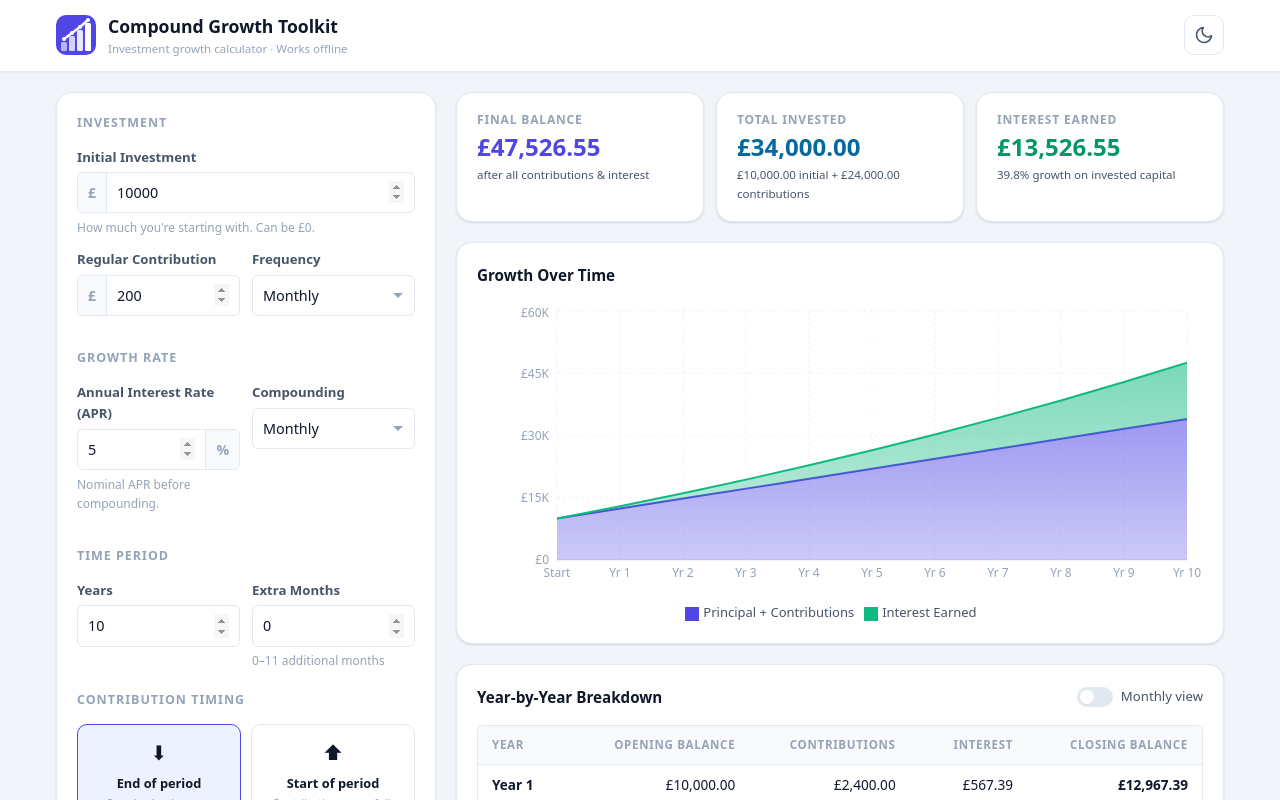
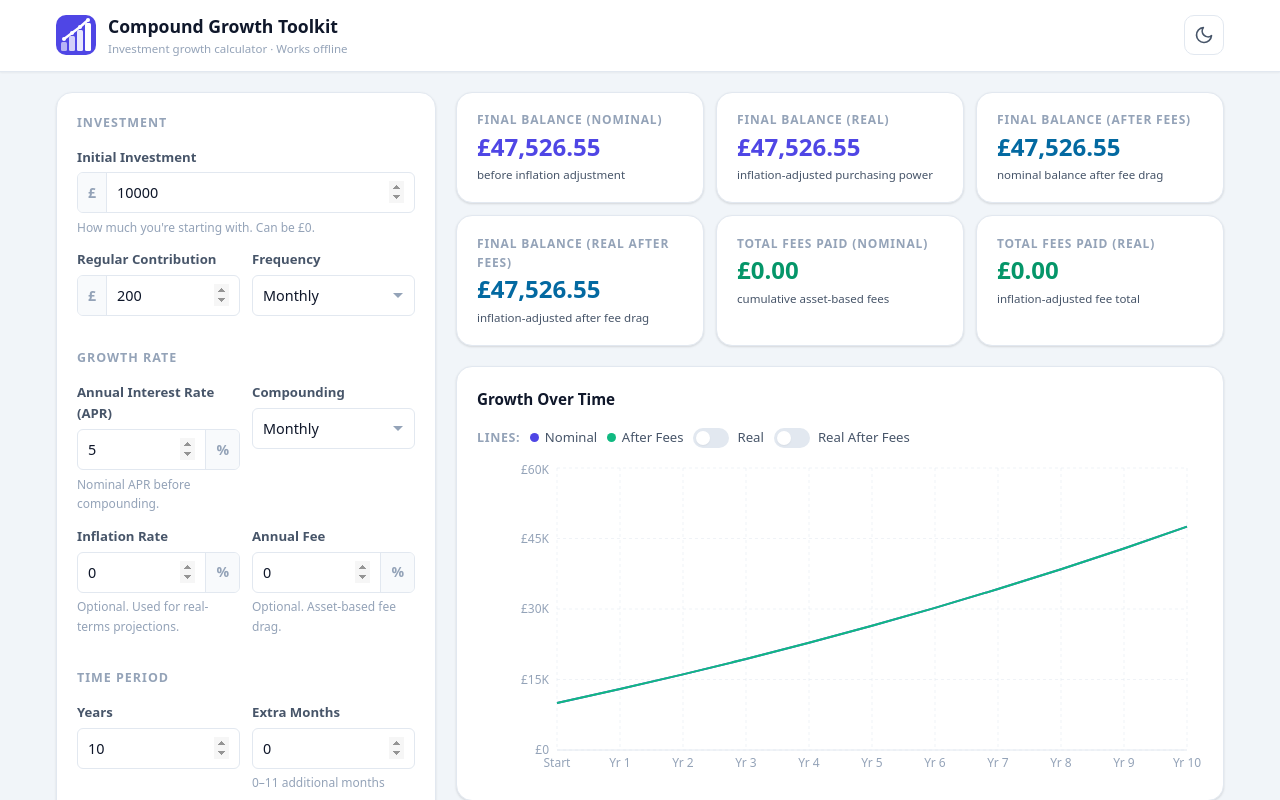
Before and after one commit to HenryBerkin/compound-toolkit, a React (Vite) app: page / in a window 1280 px wide. Shown: the top 800 px of the page. Built offline with nearby package versions, Linux system fonts and the light colour scheme.

Commit message:
feat(ui): add inflation and fee controls with real/after-fee views

```diff
--- a/src/App.tsx
+++ b/src/App.tsx
@@ -126,7 +126,7 @@ export default function App() {
 
             {result && validInputs && (
               <>
-                <ResultsSummary result={result} principal={validInputs.principal} />
+                <ResultsSummary result={result} />
                 <GrowthChart inputs={validInputs} result={result} />
                 <BreakdownTable result={result} />
               </>
@@ -156,7 +156,7 @@ export default function App() {
       <footer className="app-footer">
         <p>
           Compound Growth Toolkit — illustrative projections only, not financial advice.&nbsp;
-          Assumes constant APR, no inflation adjustment or tax.
+          Assumes constant APR, inflation and fee rates; excludes tax and market volatility.
         </p>
       </footer>
     </div>
--- a/src/components/CalculatorForm.tsx
+++ b/src/components/CalculatorForm.tsx
@@ -153,6 +153,56 @@ export const CalculatorForm: FC<Props> = ({ form, errors, onChange }) => {
             </select>
           </Field>
         </div>
+
+        <div className="form-row">
+          <Field
+            id="inflationPercent"
+            label="Inflation Rate"
+            error={errors.inflationPercent}
+            hint="Optional. Used for real-terms projections."
+          >
+            <div className="input-group">
+              <input
+                id="inflationPercent"
+                type="number"
+                inputMode="decimal"
+                className="form-control"
+                value={form.inflationPercent ?? ''}
+                onChange={field('inflationPercent')}
+                min="0"
+                max="20"
+                step="any"
+                aria-describedby={errors.inflationPercent ? 'inflationPercent-error' : undefined}
+                placeholder="0.00"
+              />
+              <span className="input-suffix">%</span>
+            </div>
+          </Field>
+
+          <Field
+            id="annualFeePercent"
+            label="Annual Fee"
+            error={errors.annualFeePercent}
+            hint="Optional. Asset-based fee drag."
+          >
+            <div className="input-group">
+              <input
+                id="annualFeePercent"
+                type="number"
+                inputMode="decimal"
+                className="form-control"
+                value={form.annualFeePercent ?? ''}
+                onChange={field('annualFeePercent')}
+                min="0"
+                max="10"
+                step="any"
+                aria-describedby={errors.annualFeePercent ? 'annualFeePercent-error' : undefined}
+                placeholder="0.00"
+              />
+              <span className="input-suffix">%</span>
+            </div>
+          </Field>
+        </div>
       </fieldset>
 
       {/* ── Time Period ───────────────────────────────────────────────────── */}
--- a/src/components/GrowthChart.tsx
+++ b/src/components/GrowthChart.tsx
@@ -1,17 +1,15 @@
-import type { FC } from 'react';
+import { useState, type FC } from 'react';
 import {
-  AreaChart,
-  Area,
+  LineChart,
+  Line,
   XAxis,
   YAxis,
   CartesianGrid,
   Tooltip,
-  Legend,
   ResponsiveContainer,
   type TooltipProps,
 } from 'recharts';
 import type { CalcInputs, CalcResult } from '../types';
-import { buildChartData } from '../lib/calc';
 import { formatGBP, formatGBPCompact } from '../lib/format';
 
 interface Props {
@@ -21,37 +19,32 @@ interface Props {
 
 // ─── Custom tooltip ────────────────────────────────────────────────────────────
 
-type TPayload = { invested: number; interest: number };
+type ChartRow = {
+  name: string;
+  nominal: number;
+  afterFees: number;
+  real: number;
+  realAfterFees: number;
+};
 
 const CustomTooltip: FC<TooltipProps<number, string>> = ({ active, payload, label }) => {
   if (!active || !payload?.length) return null;
-
-  const data = payload[0]?.payload as TPayload | undefined;
-  if (!data) return null;
-
-  const balance = (data.invested ?? 0) + (data.interest ?? 0);
-  const invested = data.invested ?? 0;
-  const interest = data.interest ?? 0;
 
   return (
     <div className="chart-tooltip">
       <p className="chart-tooltip__label">{label}</p>
       <ul className="chart-tooltip__list">
-        <li>
-          <span className="chart-tooltip__dot chart-tooltip__dot--balance" aria-hidden="true" />
-          <span className="chart-tooltip__key">Total Balance</span>
-          <span className="chart-tooltip__val">{formatGBP(balance)}</span>
-        </li>
-        <li>
-          <span className="chart-tooltip__dot chart-tooltip__dot--invested" aria-hidden="true" />
-          <span className="chart-tooltip__key">Invested</span>
-          <span className="chart-tooltip__val">{formatGBP(invested)}</span>
-        </li>
-        <li>
-          <span className="chart-tooltip__dot chart-tooltip__dot--interest" aria-hidden="true" />
-          <span className="chart-tooltip__key">Interest</span>
-          <span className="chart-tooltip__val">{formatGBP(interest)}</span>
-        </li>
+        {payload.map((entry) => (
+          <li key={entry.dataKey}>
+            <span
+              className="chart-tooltip__dot"
+              aria-hidden="true"
+              style={{ background: entry.color }}
+            />
+            <span className="chart-tooltip__key">{entry.name}</span>
+            <span className="chart-tooltip__val">{formatGBP(Number(entry.value ?? 0))}</span>
+          </li>
+        ))}
       </ul>
     </div>
   );
@@ -60,27 +53,70 @@ const CustomTooltip: FC<TooltipProps<number, string>> = ({ active, payload, labe
 // ─── Chart ────────────────────────────────────────────────────────────────────
 
 export const GrowthChart: FC<Props> = ({ inputs, result }) => {
-  const data = buildChartData(inputs, result);
+  const [showReal, setShowReal] = useState(false);
+  const [showRealAfterFees, setShowRealAfterFees] = useState(false);
+
+  const data: ChartRow[] = [
+    {
+      name: 'Start',
+      nominal: inputs.principal,
+      afterFees: inputs.principal,
+      real: inputs.principal,
+      realAfterFees: inputs.principal,
+    },
+    ...result.yearlyBreakdown.map((row) => {
+      const discount = row.realEndingBalance === 0 ? 1 : row.endingBalance / row.realEndingBalance;
+      return {
+        name: `Yr ${row.year}`,
+        nominal: row.endingBalance,
+        afterFees: row.endingBalanceAfterFees,
+        real: row.realEndingBalance,
+        realAfterFees: row.endingBalanceAfterFees / discount,
+      };
+    }),
+  ];
 
   if (data.length < 2) return null;
 
   return (
     <section className="chart-section card" aria-label="Balance growth chart">
       <h2 className="section-title">Growth Over Time</h2>
+      <div className="chart-controls">
+        <span className="chart-controls-label">Lines:</span>
+        <span className="chart-legend-item">
+          <span className="chart-legend-dot chart-legend-dot--nominal" aria-hidden="true" />
+          Nominal
+        </span>
+        <span className="chart-legend-item">
+          <span className="chart-legend-dot chart-legend-dot--after-fee" aria-hidden="true" />
+          After Fees
+        </span>
+        <label className="toggle-label">
+          <input
+            type="checkbox"
+            className="toggle-input"
+            checked={showReal}
+            onChange={(e) => setShowReal(e.target.checked)}
+            aria-label="Show real balance line"
+          />
+          <span className="toggle-track" aria-hidden="true" />
+          <span className="toggle-text">Real</span>
+        </label>
+        <label className="toggle-label">
+          <input
+            type="checkbox"
+            className="toggle-input"
+            checked={showRealAfterFees}
+            onChange={(e) => setShowRealAfterFees(e.target.checked)}
+            aria-label="Show real after-fees balance line"
+          />
+          <span className="toggle-track" aria-hidden="true" />
+          <span className="toggle-text">Real After Fees</span>
+        </label>
+      </div>
       <div className="chart-wrapper">
         <ResponsiveContainer width="100%" height={320}>
-          <AreaChart data={data} margin={{ top: 8, right: 16, left: 8, bottom: 0 }}>
-            <defs>
-              <linearGradient id="colorInvested" x1="0" y1="0" x2="0" y2="1">
-                <stop offset="5%" stopColor="var(--color-chart-invested)" stopOpacity={0.9} />
-                <stop offset="95%" stopColor="var(--color-chart-invested)" stopOpacity={0.5} />
-              </linearGradient>
-              <linearGradient id="colorInterest" x1="0" y1="0" x2="0" y2="1">
-                <stop offset="5%" stopColor="var(--color-chart-interest)" stopOpacity={0.9} />
-                <stop offset="95%" stopColor="var(--color-chart-interest)" stopOpacity={0.5} />
-              </linearGradient>
-            </defs>
-
+          <LineChart data={data} margin={{ top: 8, right: 16, left: 8, bottom: 0 }}>
             <CartesianGrid
               strokeDasharray="3 3"
               stroke="var(--color-border)"
@@ -101,31 +137,49 @@ export const GrowthChart: FC<Props> = ({ inputs, result }) => {
               width={72}
             />
             <Tooltip content={<CustomTooltip />} />
-            <Legend
-              iconType="square"
-              wrapperStyle={{ fontSize: '13px', paddingTop: '12px' }}
-            />
-            <Area
+            <Line
               type="monotone"
-              dataKey="invested"
-              stackId="balance"
+              dataKey="nominal"
+              name="Nominal"
               stroke="var(--color-chart-invested)"
-              fill="url(#colorInvested)"
-              name="Principal + Contributions"
-              activeDot={{ r: 5 }}
+              dot={false}
+              activeDot={{ r: 4 }}
               strokeWidth={2}
             />
-            <Area
+            <Line
               type="monotone"
-              dataKey="interest"
-              stackId="balance"
+              dataKey="afterFees"
+              name="After Fees"
               stroke="var(--color-chart-interest)"
-              fill="url(#colorInterest)"
-              name="Interest Earned"
-              activeDot={{ r: 5 }}
+              dot={false}
+              activeDot={{ r: 4 }}
               strokeWidth={2}
             />
-          </AreaChart>
+            {showReal && (
+              <Line
+                type="monotone"
+                dataKey="real"
+                name="Real"
+                stroke="var(--color-chart-real)"
+                strokeDasharray="6 4"
+                dot={false}
+                activeDot={{ r: 4 }}
+                strokeWidth={2}
+              />
+            )}
+            {showRealAfterFees && (
+              <Line
+                type="monotone"
+                dataKey="realAfterFees"
+                name="Real After Fees"
+                stroke="var(--color-chart-real-after-fee)"
+                strokeDasharray="6 4"
+                dot={false}
+                activeDot={{ r: 4 }}
+                strokeWidth={2}
+              />
+            )}
+          </LineChart>
         </ResponsiveContainer>
       </div>
     </section>
--- a/src/components/ResultsSummary.tsx
+++ b/src/components/ResultsSummary.tsx
@@ -4,36 +4,45 @@ import { formatGBP } from '../lib/format';
 
 interface Props {
   result: CalcResult;
-  principal: number;
 }
 
-export const ResultsSummary: FC<Props> = ({ result, principal }) => {
-  const { finalBalance, totalContributions, totalInterest } = result;
-  const totalInvested = principal + totalContributions;
-  const growthPct = totalInvested > 0 ? (totalInterest / totalInvested) * 100 : 0;
-
+export const ResultsSummary: FC<Props> = ({ result }) => {
   return (
     <div className="results-summary">
       <div className="summary-card summary-card--balance">
-        <span className="summary-label">Final Balance</span>
-        <span className="summary-value">{formatGBP(finalBalance)}</span>
-        <span className="summary-sub">after all contributions &amp; interest</span>
+        <span className="summary-label">Final Balance (Nominal)</span>
+        <span className="summary-value">{formatGBP(result.finalBalance)}</span>
+        <span className="summary-sub">before inflation adjustment</span>
+      </div>
+
+      <div className="summary-card summary-card--balance">
+        <span className="summary-label">Final Balance (Real)</span>
+        <span className="summary-value">{formatGBP(result.finalBalanceReal)}</span>
+        <span className="summary-sub">inflation-adjusted purchasing power</span>
       </div>
 
       <div className="summary-card summary-card--invested">
-        <span className="summary-label">Total Invested</span>
-        <span className="summary-value">{formatGBP(totalInvested)}</span>
-        <span className="summary-sub">
-          {formatGBP(principal)} initial + {formatGBP(totalContributions)} contributions
-        </span>
+        <span className="summary-label">Final Balance (After Fees)</span>
+        <span className="summary-value">{formatGBP(result.finalBalanceAfterFees)}</span>
+        <span className="summary-sub">nominal balance after fee drag</span>
+      </div>
+
+      <div className="summary-card summary-card--invested">
+        <span className="summary-label">Final Balance (Real After Fees)</span>
+        <span className="summary-value">{formatGBP(result.finalBalanceAfterFeesReal)}</span>
+        <span className="summary-sub">inflation-adjusted after fee drag</span>
       </div>
 
       <div className="summary-card summary-card--interest">
-        <span className="summary-label">Interest Earned</span>
-        <span className="summary-value">{formatGBP(totalInterest)}</span>
-        <span className="summary-sub">
-          {growthPct.toFixed(1)}% growth on invested capital
-        </span>
+        <span className="summary-label">Total Fees Paid (Nominal)</span>
+        <span className="summary-value">{formatGBP(result.totalFeesPaidNominal)}</span>
+        <span className="summary-sub">cumulative asset-based fees</span>
+      </div>
+
+      <div className="summary-card summary-card--interest">
+        <span className="summary-label">Total Fees Paid (Real)</span>
+        <span className="summary-value">{formatGBP(result.totalFeesPaidReal)}</span>
+        <span className="summary-sub">inflation-adjusted fee total</span>
       </div>
     </div>
   );
--- a/src/components/ScenarioManager.tsx
+++ b/src/components/ScenarioManager.tsx
@@ -94,6 +94,8 @@ export const ScenarioManager: FC<Props> = ({
               totalMonths % 12 === 0
                 ? `${totalMonths / 12}yr`
                 : `${Math.floor(totalMonths / 12)}yr ${totalMonths % 12}mo`;
+            const inflationLabel = `${((s.inputs.inflationRate ?? 0) * 100).toFixed(2)}% inf`;
+            const feeLabel = `${((s.inputs.annualFeeRate ?? 0) * 100).toFixed(2)}% fee`;
 
             return (
               <li
@@ -104,7 +106,7 @@ export const ScenarioManager: FC<Props> = ({
                   <span className="scenario-name">{s.name}</span>
                   <span className="scenario-meta">
                     {formatGBP(s.inputs.principal)} · {(s.inputs.apr * 100).toFixed(2)}% APR ·{' '}
-                    {durationLabel}
+                    {inflationLabel} · {feeLabel} · {durationLabel}
                   </span>
                 </div>
                 <div className="scenario-actions">
--- a/src/index.css
+++ b/src/index.css
@@ -70,6 +70,8 @@ textarea {
   /* Chart */
   --color-chart-invested: #4f46e5;
   --color-chart-interest: #10b981;
+  --color-chart-real: #0284c7;
+  --color-chart-real-after-fee: #f59e0b;
 
   /* Shadows */
   --shadow-xs: 0 1px 2px rgba(0, 0, 0, 0.05);
@@ -115,6 +117,8 @@ textarea {
   --color-interest-text: #34d399;
   --color-chart-invested: #6366f1;
   --color-chart-interest: #10b981;
+  --color-chart-real: #38bdf8;
+  --color-chart-real-after-fee: #fbbf24;
   --shadow-xs: 0 1px 2px rgba(0, 0, 0, 0.3);
   --shadow-sm: 0 1px 3px rgba(0, 0, 0, 0.4), 0 1px 2px rgba(0, 0, 0, 0.3);
   --shadow-md: 0 4px 6px rgba(0, 0, 0, 0.4), 0 2px 4px rgba(0, 0, 0, 0.3);
@@ -602,6 +606,45 @@ select.form-control {
   overflow: hidden;
 }
 
+.chart-controls {
+  display: flex;
+  align-items: center;
+  flex-wrap: wrap;
+  gap: 0.625rem;
+  margin-bottom: 0.75rem;
+}
+
+.chart-controls-label {
+  font-size: 0.78rem;
+  color: var(--color-text-muted);
+  font-weight: 700;
+  letter-spacing: 0.05em;
+  text-transform: uppercase;
+}
+
+.chart-legend-item {
+  display: inline-flex;
+  align-items: center;
+  gap: 0.35rem;
+  font-size: 0.82rem;
+  color: var(--color-text-secondary);
+}
+
+.chart-legend-dot {
+  width: 9px;
+  height: 9px;
+  border-radius: 50%;
+  display: inline-block;
+}
+
+.chart-legend-dot--nominal {
+  background: var(--color-chart-invested);
+}
+
+.chart-legend-dot--after-fee {
+  background: var(--color-chart-interest);
+}
+
 .chart-tooltip {
   background: var(--color-surface);
   border: 1px solid var(--color-border);
@@ -690,6 +733,19 @@ select.form-control {
   flex-wrap: wrap;
 }
 
+.breakdown-select-label {
+  display: inline-flex;
+  align-items: center;
+  gap: 0.5rem;
+  font-size: 0.8rem;
+  color: var(--color-text-secondary);
+  font-weight: 600;
+}
+
+.breakdown-select {
+  min-width: 170px;
+}
+
 .breakdown-note {
   font-size: 0.75rem;
   color: var(--color-text-muted);
@@ -766,7 +822,7 @@ select.form-control {
   width: 100%;
   border-collapse: collapse;
   font-size: 0.85rem;
-  white-space: nowrap;
+  white-space: normal;
 }
 
 .breakdown-table th {
@@ -779,6 +835,9 @@ select.form-control {
   padding: 0.6rem 0.875rem;
   border-bottom: 1px solid var(--color-border);
   text-align: left;
+  white-space: normal;
+  line-height: 1.25;
+  vertical-align: bottom;
 }
 
 .breakdown-table th.num,
@@ -790,6 +849,7 @@ select.form-control {
   padding: 0.55rem 0.875rem;
   border-bottom: 1px solid var(--color-border);
   color: var(--color-text);
+  white-space: nowrap;
 }
 
 .breakdown-table tr:last-child td {
@@ -804,6 +864,10 @@ select.form-control {
   background: var(--color-surface-raised);
   border-top: 2px solid var(--color-border);
   border-bottom: none;
+}
+
+.breakdown-table td.num {
+  font-variant-numeric: tabular-nums;
 }
 
 .year-cell {
@@ -836,6 +900,29 @@ select.form-control {
   font-weight: 600;
   color: var(--color-balance-text);
   font-variant-numeric: tabular-nums;
+}
+
+.breakdown-table--year-sticky th.col-year,
+.breakdown-table--year-sticky td.year-cell {
+  position: sticky;
+  left: 0;
+  z-index: 2;
+  background: var(--color-surface);
+  box-shadow: 1px 0 0 var(--color-border);
+}
+
+.breakdown-table--year-sticky thead th.col-year {
+  background: var(--color-surface-raised);
+  z-index: 4;
+}
+
+.breakdown-table--year-sticky tfoot td.year-cell {
+  background: var(--color-surface-raised);
+  z-index: 3;
+}
+
+.breakdown-table--year-sticky tbody tr:hover td.year-cell {
+  background: var(--color-surface-raised);
 }
 
 /* ── Scenarios ───────────────────────────────────────────────────────────── */
```
Also changed, not shown: src/components/AssumptionsPanel.tsx (+5 -4 lines), 1 other file (tests, documents, lock files or other folders).
